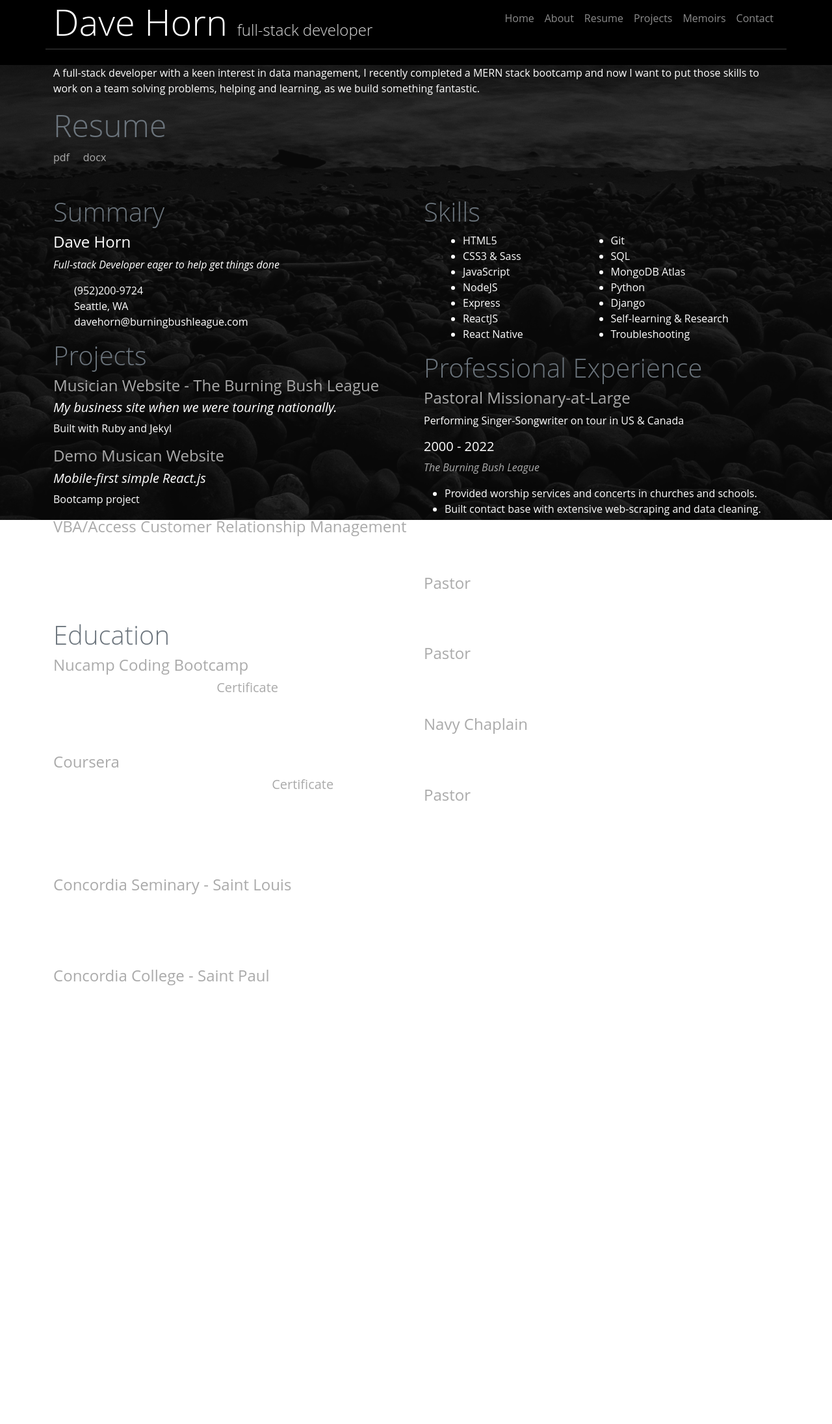
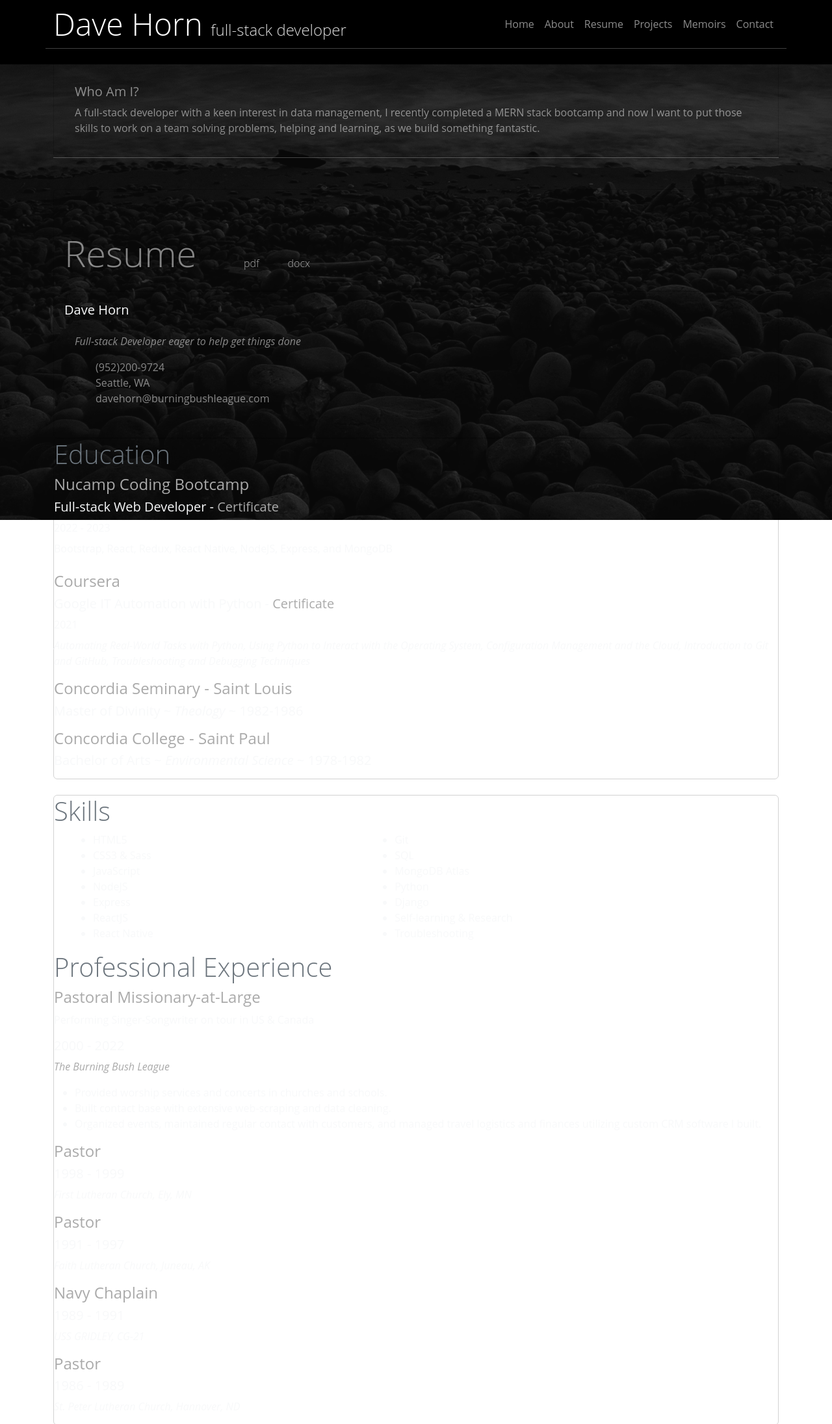
Before and after one commit to DaveBBL/DaveBBL.github.io, a website: page index.html in a window 1280 px wide. Shown: the top 2191 px of the page at 65% size. Before the commit the page ends 1932 px from the top, so only its background shows below. Drawn offline with nearby package versions, Linux system fonts and the light colour scheme.

Commit message:
Cardified Everything

```diff
--- a/index.html
+++ b/index.html
@@ -1,32 +1,27 @@
 <!DOCTYPE html>
 <html lang="en">
+
 <head>
   <meta charset="UTF-8" />
   <meta name="viewport" content="width=device-width, initial-scale=1.0" />
   <title>Dave Horn - Portfolio</title>
   <link rel="stylesheet" type="image/x-icon" href="/favicon.ico" />
-    <link
-      href="https://cdn.jsdelivr.net/npm/bootstrap@5.3.1/dist/css/bootstrap.min.css"
-      rel="stylesheet"
-      integrity="sha384-4bw+/aepP/YC94hEpVNVgiZdgIC5+VKNBQNGCHeKRQN+PtmoHDEXuppvnDJzQIu9"
-      crossorigin="anonymous"
-    />
-    <link
-      rel="stylesheet"
-      href="https://cdn.jsdelivr.net/npm/bootstrap-icons@1.10.5/font/bootstrap-icons.css"
-    />
+  <link href="https://cdn.jsdelivr.net/npm/bootstrap@5.3.1/dist/css/bootstrap.min.css" rel="stylesheet"
+    integrity="sha384-4bw+/aepP/YC94hEpVNVgiZdgIC5+VKNBQNGCHeKRQN+PtmoHDEXuppvnDJzQIu9" crossorigin="anonymous" />
+  <link rel="stylesheet" href="https://cdn.jsdelivr.net/npm/bootstrap-icons@1.10.5/font/bootstrap-icons.css" />
   <link rel="stylesheet" href="/css/styles.css" />
 </head>
+
 <body>
-    <header id="header" class="sticky-top bg-black">
+  <header id="header" class="bg-black fixed-top">
     <div class="container">
       <div class="row">
         <div class="col">
-            <h1 class="display-4">
+          <h1 class="display-5 mt-2">
             Dave Horn <span id="full-stack">full-stack developer</span>
           </h1>
         </div>
-          <div class="col">
+        <div class="col my-auto">
           <nav class="navbar navbar-expand-sm navbar-dark">
             <div class="ms-auto">
               <ul class="navbar-nav">
@@ -45,7 +40,7 @@
                   <a class="nav-link" href="#projects">Projects</a>
                 </li>
                 <li class="nav-item">
-                      <a class="nav-link" href="#about">Memoirs</a>
+                  <a class="nav-link" href="#memoirs">Memoirs</a>
                 </li>
                 <li class="nav-item">
                   <a class="nav-link" href="#contact">Contact</a>
@@ -70,28 +65,35 @@
 
   <section id="hero" class="text-left">
     <div class="container">
-        <p>A full-stack developer with a keen interest in data management,
+      <div class="card bg-transparent text-white-50 p-3">
+        <div class="card-body mt-5">
+          <h5 class="card-title mt-5">
+            Who Am I?
+          </h5>
+          <p class="card-text">A full-stack developer with a keen interest in data management,
             I recently completed a MERN stack bootcamp and now I want to put
             those skills to work on a team solving problems, helping and
             learning, as we build something fantastic.
           </p>
         </div>
+      </div>
+    </div>
   </section>
 
   <section id="resume" class="text-left">
-      <div class="container">
-
-        <div class="text-left mb-5">
-          <h2 class="display-5 text-secondary">Resume</h2>
-          <a href="/assets/Resume_Dave_Horn_230823.pdf">pdf</a>&nbsp;&nbsp;&nbsp;&nbsp;
-          <a href="/assets/Resume_230821.docx">docx</a>
+    <div class="container bg-transparent">
+      <hr class="mb-4 mt-0" />
+      <div class="card bg-transparent text-white-50 p-3 mt-5">
+        <h3 class="display-4 mt-5">Resume&nbsp&nbsp&nbsp&nbsp
+          <a class="fs-6" href="/assets/Resume_Dave_Horn_230823.pdf">pdf</a>&nbsp;&nbsp;
+          <a class="fs-6" href="/assets/Resume_230821.docx">docx</a>
+        </h3>
       </div>
 
-        <div class="row">
-          <div class="col">
-            <h3 class="display-6 text-secondary">Summary</h3>
+      <div class="card bg-transparent text-white-50 p-3">
+        <h5 class="card-title text-light">Dave Horn</h5>
+        <div class="card-body">
           <div class="resume-contact pb-0">
-              <h4>Dave Horn</h4>
             <p><em>Full-stack Developer eager to help get things done</em></p>
             <p>
             <ul>
@@ -101,39 +103,24 @@
             </ul>
             </p>
           </div>
-            <div id="projects">
-              <h3 class="display-6 text-secondary">Projects</h3>
-              <div class="resume-item">
-                <h4>Musician Website - <a href="http://burningbushleague.com">The Burning Bush League</a></h4>
-
-                <h5><em>My business site when we were touring nationally.</em></h5>
-                <p>Built with Ruby and Jekyl</p>
-              </div>
-              <div class="resume-item">
-                <h4><a href="https://github.com/DaveBBL/musician_site.git">Demo Musican Website</a></h4>
-                <h5><em>Mobile-first simple React.js</em></h5>
-                <p>Bootcamp project</p>
-              </div>
-              <div class="resume-item">
-                <h4>VBA/Access Customer Relationship Management</h4>
-                <h5><em>Managing all aspects of touring musician business 2005-2022</em></h5>
-                <p>Built and maintained VBA and SQL backend and MS Access frontend
-                  on local intranet to manage contacts, events, venues, tour schedules, and finances.
-                </p>
         </div>
       </div>
 
+
       <div id="education">
+        <div class="card bg-transparent text-light">
           <h3 class="display-6 text-secondary">Education</h3>
           <div class="resume-item">
             <h4>Nucamp Coding Bootcamp</h4>
-                <h5>Full-stack Web Developer - <a href="https://learn.nucamp.co/mod/simplecertificate/view.php?id=1525&action=get">Certificate</a></h5>
+            <h5>Full-stack Web Developer - <a
+                href="https://learn.nucamp.co/mod/simplecertificate/view.php?id=1525&action=get">Certificate</a></h5>
             <p class="mb-2">2022 - 2023</p>
             <p class="mb-4">Bootstrap, React, Redux, React Native, NodeJS, Express, and MongoDB</p>
           </div>
           <div class="resume-item">
             <h4>Coursera</h4>
-                <h5>Google IT Automation with Python - <a href="https://learn.nucamp.co/mod/simplecertificate/view.php?id=1525&action=get">Certificate</a></h5>
+            <h5>Google IT Automation with Python - <a
+                href="https://learn.nucamp.co/mod/simplecertificate/view.php?id=1525&action=get">Certificate</a></h5>
             <p class="mb-2">2021</p>
             <p><em>Automating Real-World Tasks with Python,
                 Using Python to Interact with the Operating System,
@@ -141,23 +128,18 @@
                 Introduction to Git and GitHub,
                 Troubleshooting and Debugging Techniques</em></p>
           </div>
-              <div class="resume-item">
+          <div class="resume-item mb-2">
             <h4>Concordia Seminary - Saint Louis</h4>
-                <h5>Master of Divinity</h5>
-                <p class="mb-2">1982-1986</p>
-                <p><em>Theology</em></p>
+            <h5>Master of Divinity ~ <em>Theology</em> ~ 1982-1986 </h5>
           </div>
-              <div class="resume-item">
+          <div class="resume-item mb-2">
             <h4>Concordia College - Saint Paul</h4>
-                <h5>Bachelor of Arts</h5>
-                <p class="mb-2">1978-1982</p>
-                <p><em>Environmental Science</em></p>
+            <h5>Bachelor of Arts ~ <em>Environmental Science</em> ~ 1978-1982</h5>
+          </div>
         </div>
       </div>
 
-          </div> <!-- col -->
-          <!-- column break -->
-          <div class="col">
+      <div class="card bg-transparent text-light mt-4">
         <div id="skills">
           <h3 class="display-6 text-secondary">Skills</h3>
           <div class="container ms-3">
@@ -222,18 +204,39 @@
           <p><em>St. Peter Lutheran Church, Hannover, ND</em></p>
         </div>
       </div> <!-- col-lg-6 -->
-        </div> <!-- row -->
     </div> <!-- container -->
   </section><!-- End Resume Section -->
 
   <section id="projects">
-      <div class="container">
-        <p>Projects go here</p>
+    <div class="container bg-transparent">
+      <div class="card bg-transparent text-light mt-5">
+        <h3 class="display-6 text-secondary">Projects</h3>
+        <div class="resume-item">
+          <h4>Musician Website - <a href="http://burningbushleague.com">The Burning Bush League</a></h4>
+          <h5><em>My business site when we were touring nationally.</em></h5>
+          <p>Built with Jekyll</p>
+        </div>
+        <div class="resume-item">
+          <h4><a href="https://github.com/DaveBBL/musician_site.git">Demo Musican Website</a></h4>
+          <h5><em>Mobile-first simple React.js</em></h5>
+          <p>Bootcamp project</p>
+        </div>
+        <div class="resume-item">
+          <h4>VBA/Access Customer Relationship Management</h4>
+          <h5><em>Managing all aspects of touring musician business 2005-2022</em></h5>
+          <p>Built and maintained VBA and SQL backend and MS Access frontend
+            on local intranet to manage contacts, events, venues, tour schedules, and finances.
+          </p>
+        </div>
+      </div>
     </div>
   </section>
 
-    <section id="about">
+  <section id="memoirs">
     <div class="container">
+      <div class="card bg-transparent text-light mt-5">
+        <h3 class="display-6 text-secondary">More About</h3>
+
         <p>
           Up until the pandemic shut down public performances,
           I was a touring singer-songwriter with a long-time coding hobby.
@@ -247,7 +250,10 @@
           relations and tour management database, upgrading and maintaining it
           for 12 years. It relied entirely on VBA code and SQL. It supported
           every aspect of our business and often involved writing complex SQL
-          queries from scratch. Hair-raising as it often was, I came to enjoy
+          queries from scratch.
+        </p>
+        <p>
+          Hair-raising as it often was, I came to enjoy
           the challenge of ferreting out documentation, troubleshooting and
           debugging, at least when it was over.
           Wrong answers pursued lead to right answers.
@@ -255,28 +261,32 @@
           I also developed a real love for working with data, which led me into
           Python and R.
         </p>
-        <p>
-
-        </p>
+      </div>
     </div>
   </section>
 
   <section id="contact">
-      <div>
-        <p>Contact Me</p>
+    <div class="container mt-5">
+      <div class="card bg-transparent">
+        <h3 class="display-6 text-secondary">Contact Me</h3>
+        <div class="card-body text-light pb-0">
+          <p>(952) 200-9724</p>
+          <p>davehorn@burningbushleague.com</p>
+        </div>
+        <div class="card-footer">
+          <p class="text-center text-secondary">Copyright 2003 The Burning Bush League</p>
+        </div>
+      </div>
     </div>
   </section>
 
 
-    <script
-      src="https://cdn.jsdelivr.net/npm/@popperjs/core@2.11.8/dist/umd/popper.min.js"
+  <script src="https://cdn.jsdelivr.net/npm/@popperjs/core@2.11.8/dist/umd/popper.min.js"
     integrity="sha384-I7E8VVD/ismYTF4hNIPjVp/Zjvgyol6VFvRkX/vR+Vc4jQkC+hVqc2pM8ODewa9r"
-      crossorigin="anonymous"
-    ></script>
-    <script
-      src="https://cdn.jsdelivr.net/npm/bootstrap@5.3.1/dist/js/bootstrap.min.js"
+    crossorigin="anonymous"></script>
+  <script src="https://cdn.jsdelivr.net/npm/bootstrap@5.3.1/dist/js/bootstrap.min.js"
     integrity="sha384-Rx+T1VzGupg4BHQYs2gCW9It+akI2MM/mndMCy36UVfodzcJcF0GGLxZIzObiEfa"
-      crossorigin="anonymous"
-    ></script>
+    crossorigin="anonymous"></script>
 </body>
+
 </html>
```
Lines whose indentation alone changed are shown as unchanged.
